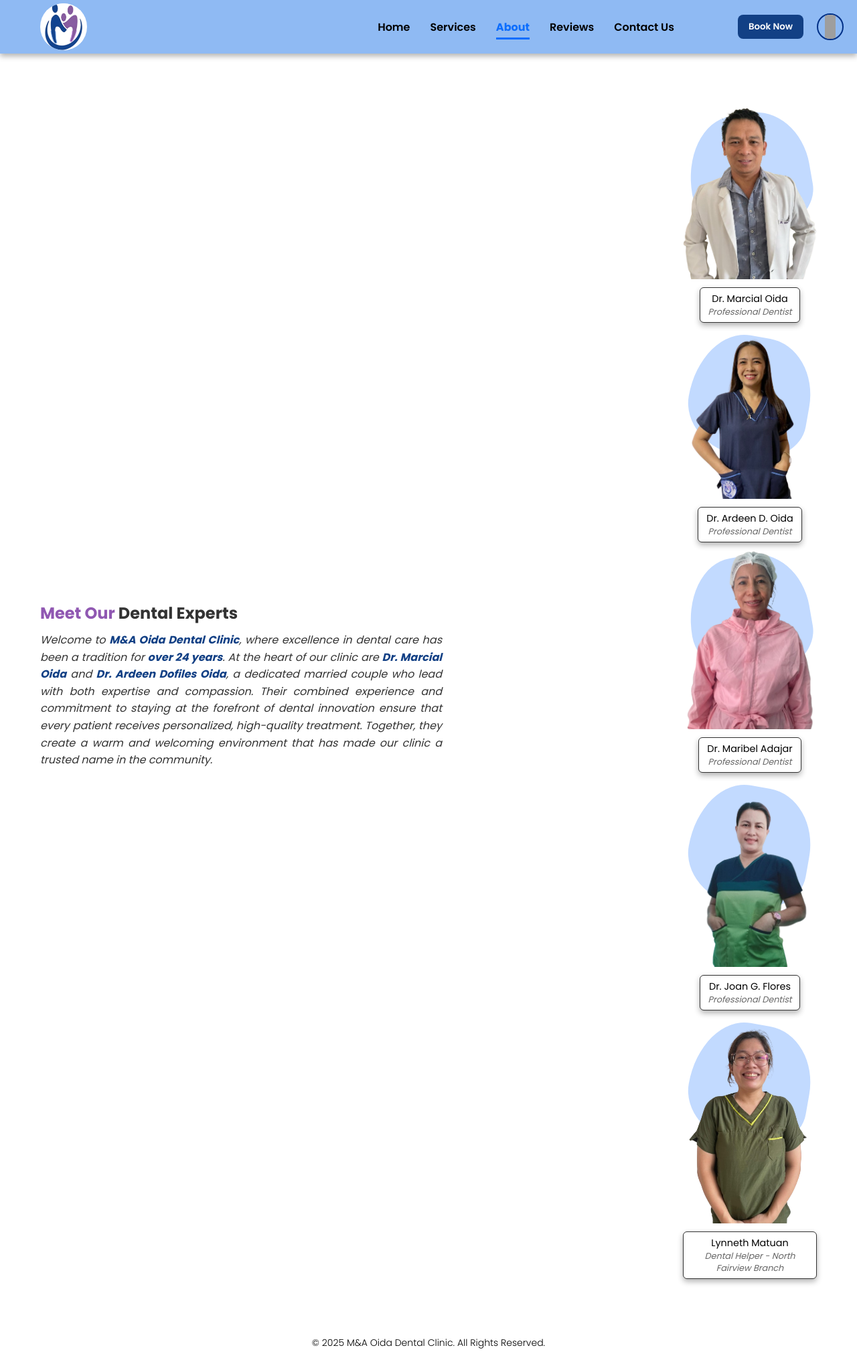
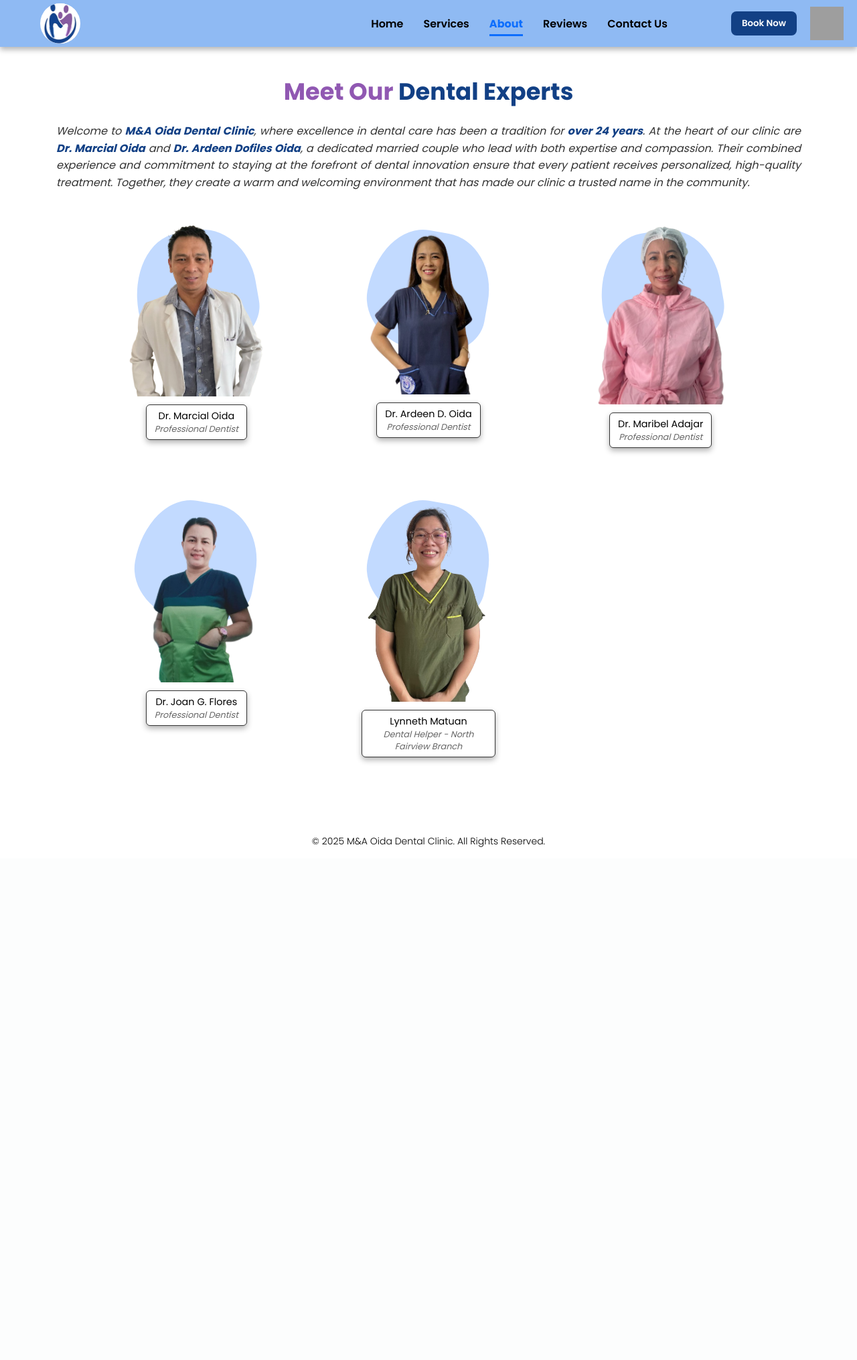
Before and after one commit to Mikay-Mikay/oida-dental-clinic-system, a PHP site: page /about.php in a window 1280 px wide. Shown: the whole page at 67% size. After the commit the page ends 1265 px from the top, so only its background shows below. Run offline with PHP 8.4, Linux system fonts and the light colour scheme; grey boxes are pictures that could not be loaded.

Commit message:
Update about.css

```diff
--- a/M_A_Oida_Dental_Clinic/assets/css/about.css
+++ b/M_A_Oida_Dental_Clinic/assets/css/about.css
@@ -26,9 +26,10 @@ body {
     z-index: 1000;
 }
 
+
 .logo {
-    width: 70px;
-    height: 70px;
+  width: 60px;
+  height: 60px;
   border-radius: 50%;      /* keep it round */
   overflow: hidden;         /* hide anything outside the circle */
   object-fit: contain;      /* scale the entire logo inside */
@@ -109,27 +110,10 @@ footer {
     width: 100%;
 }
 
-.user-icon {
-    font-size: 24px;
-    color: #003087;
-    cursor: pointer;
-    padding: 10px;
-    z-index: 1000;
-     /* Add new properties */
-    width: 40px;
-    height: 40px;
-    border-radius: 50%;
-    overflow: hidden;
-    display: flex;
-    align-items: center;
-    justify-content: center;
-    border: 2px solid #003087;
-    transition: all 0.3s ease;
-}
 
 .user-icon img.profile-pic {
-    width: 100%;
-    height: 100%;
+  width: 50px;
+  height: 50px;
   object-fit: cover;
   display: block !important;
   max-width: 100%;
@@ -145,6 +129,7 @@ footer {
   transform: scale(1.05);
   color: #0d6efd; /* Merge with existing hover */
 }
+
 
 .book-now {
     background-color: #124085;
@@ -208,12 +193,11 @@ footer {
     font-style: italic;
 }
 
+/* — About Section Wrapper —*/
 .about-section {
-    display: flex;
-    align-items: center;
-    justify-content: space-between;
+  display: block;            /* instead of flex */
   max-width: 1200px;
-    margin: 50px auto;
+  margin: 20px auto;
   padding: 20px;
 }
 
@@ -308,6 +292,7 @@ footer {
   /* Text on the right */
   .about-content {
     max-width: 600px;
+    margin-left: 100px;
   }
 
   .about-content h2 {
@@ -449,3 +434,59 @@ footer {
     font-size: 0.8rem;
     color: #666;
   }
+
+/* --- About Header / Description --- */
+.about-header {
+  width: 100%;           /* full width ng parent (.about-section) */
+  max-width: none;       /* tanggalin ang limit */
+  margin: 0 auto 40px;   /* i-center vertically pero full width */
+  padding: 0 20px;       /* konting padding sa gilid */
+  box-sizing: border-box;
+}
+
+.about-header .about-content {
+  width: 100%;           /* full width ng .about-header */
+  max-width: none;       /* tanggalin ang cap */
+  text-align: justify;   /* justified text */
+  font-style: italic;    /* italic */
+  line-height: 1.6;
+  color: #333;
+  margin: 0 auto;
+  padding: 0;            /* kung gusto mo nang walang extra padding dito */
+}
+
+
+  /* Optional: limit to 90% of viewport so hindi umaabot ng buong edge */
+@media (min-width: 1024px) {
+  .about-header {
+    max-width: 90vw;
+  }
+}
+
+.about-header h2 {
+  font-size: 2.2rem;
+  color: #124085;
+  margin-bottom: 20px;
+  align-items: center;
+  text-align: center;
+}
+
+/* --- Experts Grid --- */
+.experts-grid {
+  display: grid;
+  grid-template-columns: repeat(3, 1fr); /* 2 columns */
+  gap: 60px 40px; /* row-gap 60px, column-gap 40px */
+  justify-items: center;
+  align-items: start;
+  max-width: 1000px;
+  margin: 0 auto;
+  padding-bottom: 60px;
+}
+
+/* Optional: responsive stack on mobile */
+@media (max-width: 768px) {
+  .experts-grid {
+    grid-template-columns: 1fr;
+    gap: 40px;
+  }
+}
```
Lines whose indentation alone changed are shown as unchanged.
